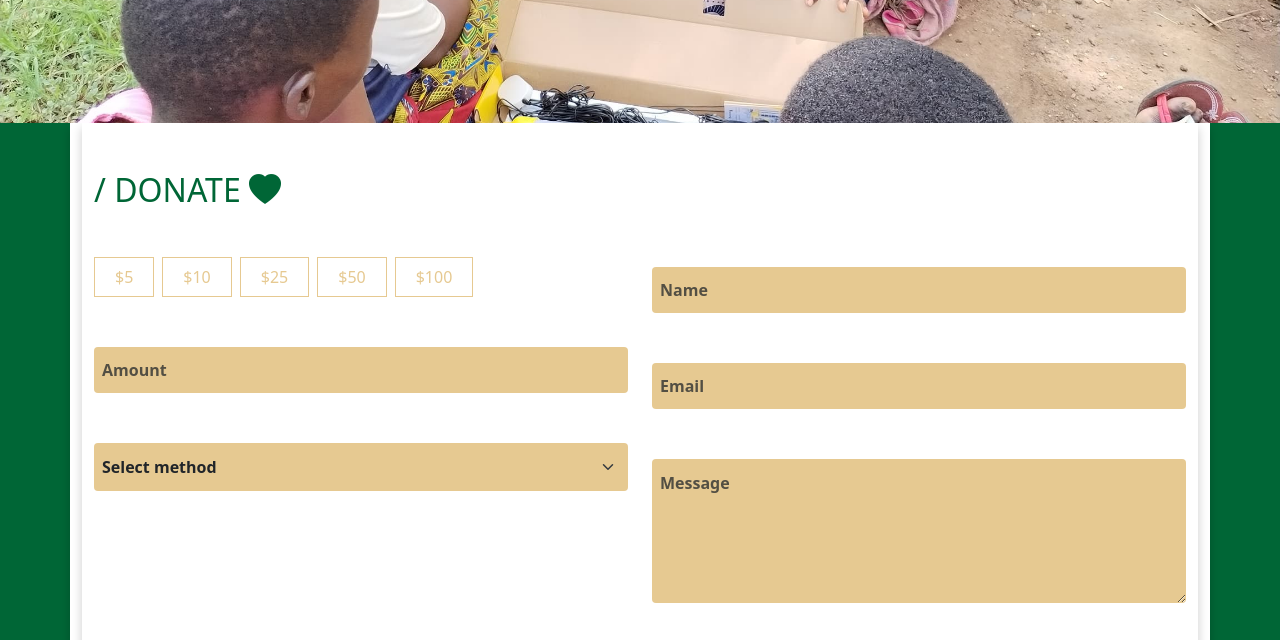
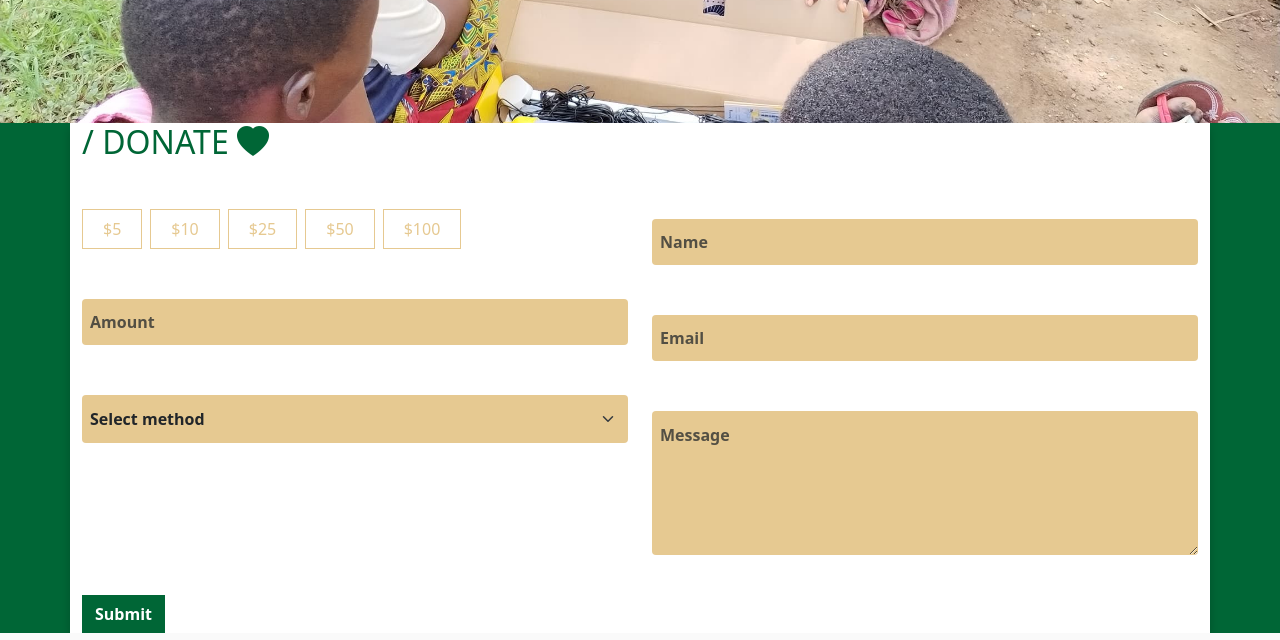
Before and after one commit to KwathuWebsitesAppsDigitalSolutions/kwawala, a plain HTML site: page donate.html in a window 1280 px wide. Shown: the part 610-1250 px from the top of the page. Drawn offline with nearby package versions, Linux system fonts and the light colour scheme.

Commit message:
first comit

```diff
--- a/donate.html
+++ b/donate.html
@@ -86,8 +86,6 @@
     <!-- Contact Us-->
     <section id="contact-us" style="background-color: #006636;">
         <div class="container" style="background-color: #fff;">
-            <div class="section section-padding">
-                <div class="container"><br><br>
             <h2 class="mb-4" style="color: #006636;">/ DONATE <i class="bi bi-heart-fill"></i>
             </h4><br>
             <form>
@@ -145,8 +143,6 @@
                 </div>
                 </div>
             </form>
-                </div>
-            </div>
         </div>
     </section>
 
```
Lines whose indentation alone changed are shown as unchanged.
